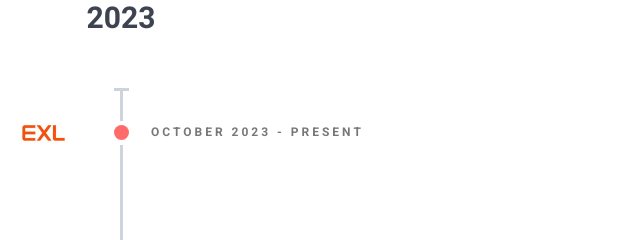
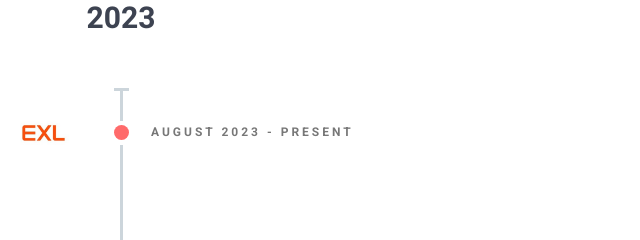
Before and after one commit to inesane/Personal-Website, a plain HTML site: page index.html in a window 1280 px wide. Shown: the part 1240-1480 px from the top of the page, 519-1159 px from the left. Drawn offline with Linux system fonts and the light colour scheme; some packages are replaced by stand-ins of ours; a script that the page names is missing.

Commit message:
Updated Work Timeline

```diff
--- a/index.html
+++ b/index.html
@@ -82,7 +82,7 @@
                             </li>
                             <li class="timeline-item">
                                 <div class="timeline-info">
-                                    <span>October 2023 - Present</span>
+                                    <span>August 2023 - Present</span>
                                 </div>
                                 <div class="timeline-marker"></div>
                                 <div class="timeline-content">
```
